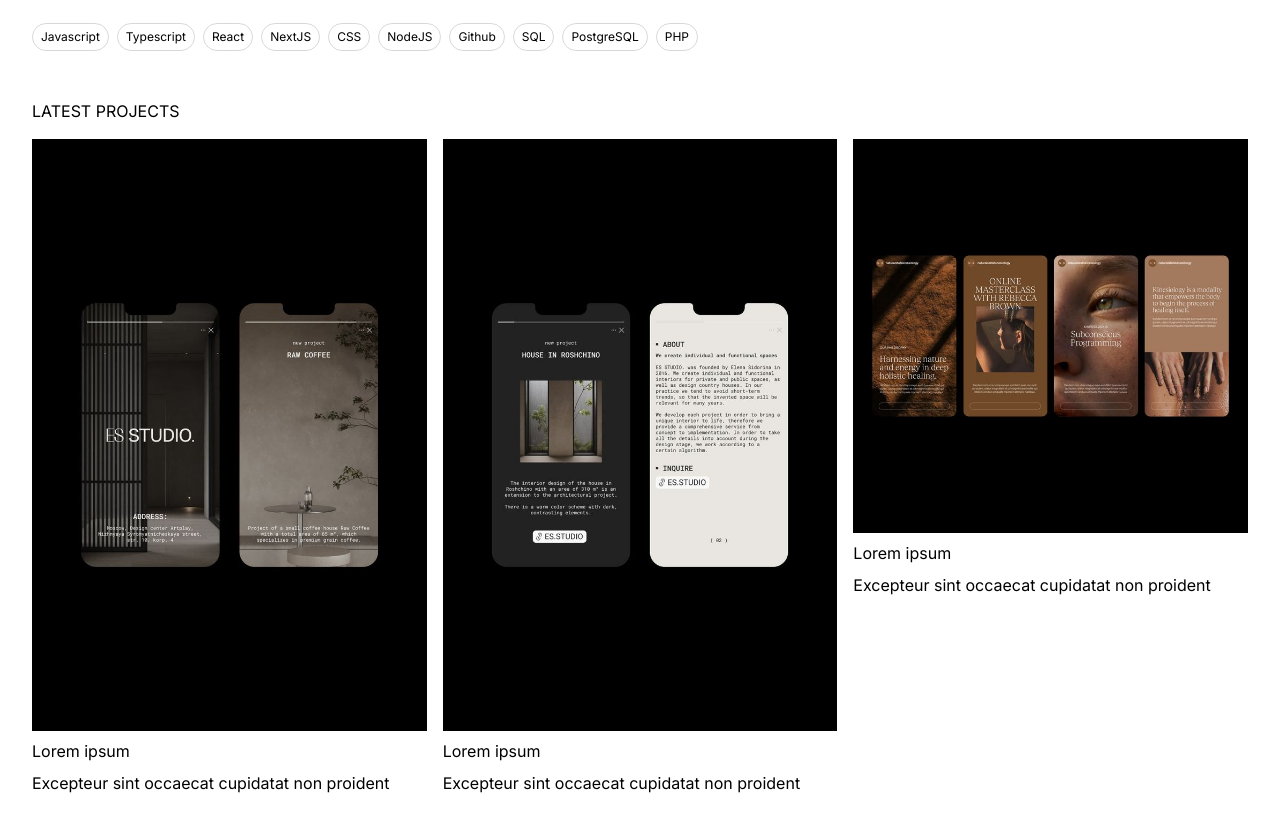
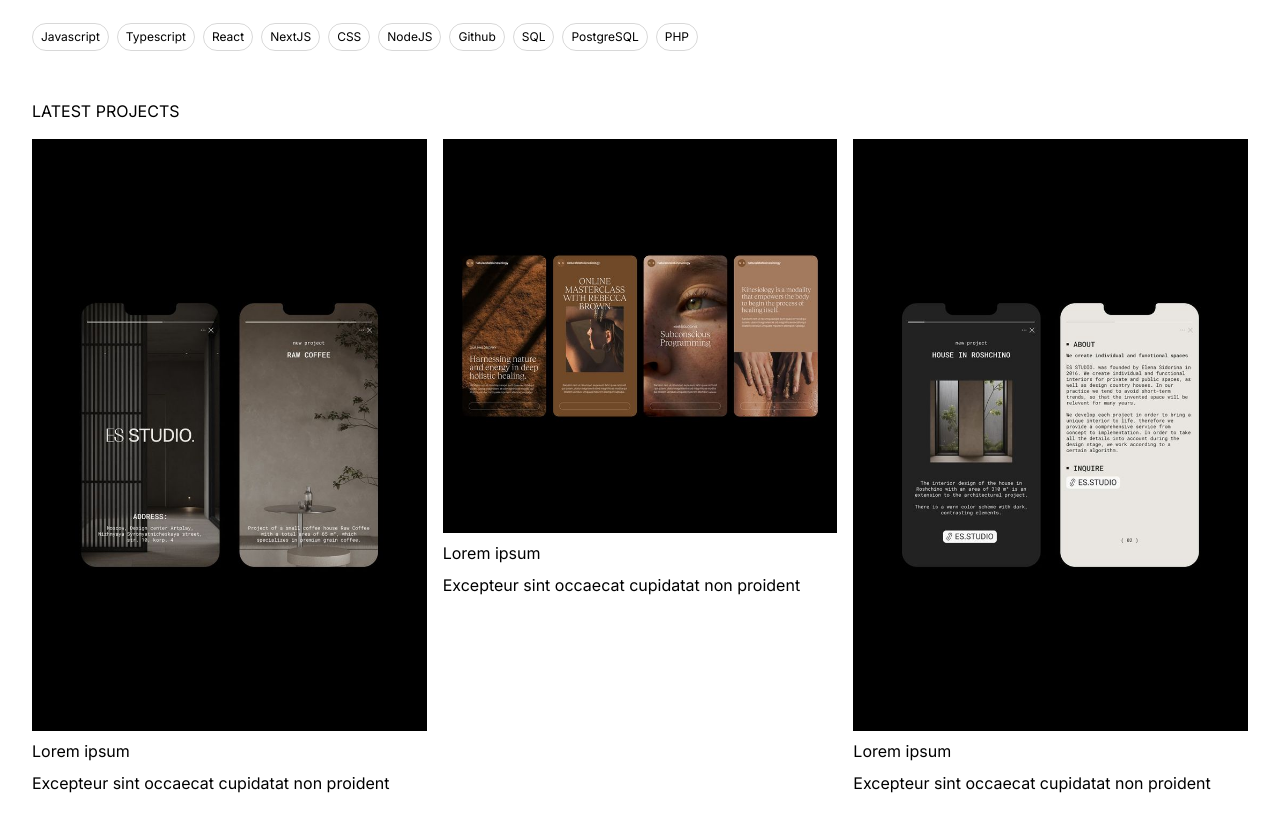
Before and after one commit to alejandro3469/portfolioo, a Next.js app: page / in a window 1280 px wide. Shown: the part 980-1807 px from the top of the page. Built offline with nearby package versions, Linux system fonts and the light colour scheme.

Commit message:
Update page.tsx

```diff
--- a/app/page.tsx
+++ b/app/page.tsx
@@ -41,17 +41,24 @@
         <h3>Latest projects</h3>
         <div className="projects_list">
           <div className="project">
-          <img src="/ES STUDIO_ VISUAL IDENTITY & WEB DESIGN.jpg" alt="" />
+            <img src="/ES STUDIO_ VISUAL IDENTITY & WEB DESIGN.jpg" alt="" />
+            <div>Lorem ipsum</div>
+            <div>Excepteur sint occaecat cupidatat non proident</div>
+          </div>
+
+          <div className="project">
+            <img
+              src="/Social Templates - Natural State Kinesiology.jpg"
+              alt=""
+            />
             <div>Lorem ipsum</div>
             <div>Excepteur sint occaecat cupidatat non proident</div>
           </div>
           <div className="project">
-          <img src="/ES STUDIO_ VISUAL IDENTITY & WEB DESIGN (1).jpg" alt="" />
-            <div>Lorem ipsum</div>
-            <div>Excepteur sint occaecat cupidatat non proident</div>
-          </div>
-          <div className="project">
-          <img src="/Social Templates - Natural State Kinesiology.jpg" alt="" />
+            <img
+              src="/ES STUDIO_ VISUAL IDENTITY & WEB DESIGN (1).jpg"
+              alt=""
+            />
             <div>Lorem ipsum</div>
             <div>Excepteur sint occaecat cupidatat non proident</div>
           </div>
```
